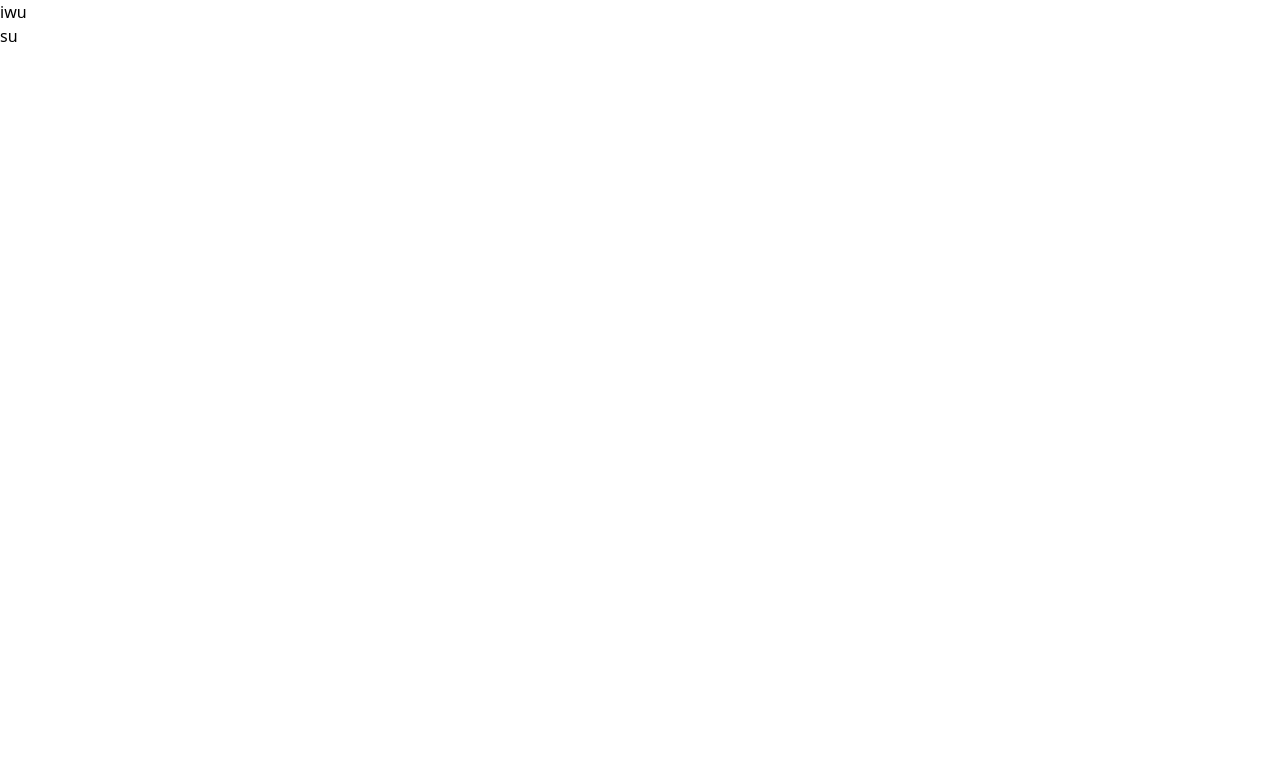
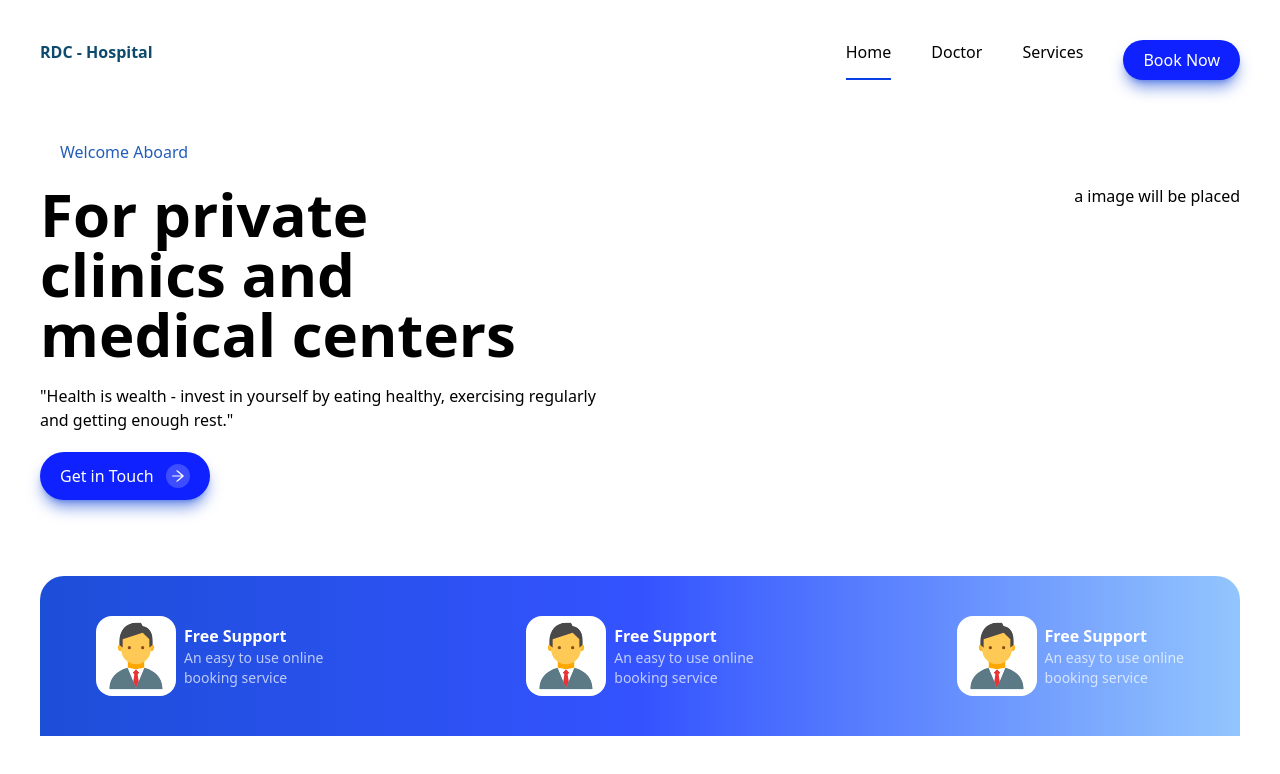
Before and after one commit to somwrks/RDC, a React (Create React App) app: page / in a window 1280 px wide. Shown: the top 774 px of the page. Built offline with nearby package versions, Linux system fonts and the light colour scheme.

Commit message:
homepage initial

```diff
--- a/package.json
+++ b/package.json
@@ -8,7 +8,9 @@
     "@testing-library/user-event": "^13.5.0",
     "react": "^18.2.0",
     "react-dom": "^18.2.0",
+    "react-icons": "^4.7.1",
     "react-scripts": "5.0.1",
+    "sass": "^1.56.1",
     "web-vitals": "^2.1.4"
   },
   "scripts": {
--- a/src/App.js
+++ b/src/App.js
@@ -1,9 +1,12 @@
 import "./App.css";
+import Header from "./components/Header";
+import LargeCard from "./components/LargeCard";
 
 function App() {
   return (
-    <div className="">
-      <h1>iwu</h1>su
+    <div className="max-w-7xl mx-auto ">
+      <Header />
+      <LargeCard />
     </div>
   );
 }
--- /dev/null
+++ b/src/components/Header.jsx
@@ -0,0 +1,26 @@
+import React from "react";
+
+const Header = () => {
+  const active =
+    "text-black font-medium text-black border-b-2 border-b-[#073fe5] text-uppercase";
+  const passive = "text-black   ";
+  return (
+    <div className="flex justify-between p-10">
+      {/* Logo */}
+      <div>
+        <p className="text-sky-900 font-bold ">RDC - Hospital</p>
+      </div>
+      {/* Right  */}
+      <div className="flex gap-10">
+        <p className={active}>Home</p>
+        <p className={passive}>Doctor</p>
+        <p className={passive}>Services</p>
+        <div className="bg-[#0e21fe] shadow-lg shadow-blue-700/60 px-5 rounded-full text-white py-2">
+          <p>Book Now</p>
+        </div>
+      </div>
+    </div>
+  );
+};
+
+export default Header;
--- /dev/null
+++ b/src/components/LargeCard.jsx
@@ -0,0 +1,70 @@
+import React from "react";
+import { AiOutlineArrowRight } from "react-icons/ai";
+import { FcBusinessman } from "react-icons/fc";
+const LargeCard = () => {
+  return (
+    <div className="px-10 py-5">
+      <h1 className="text-[#225dba] px-5 ">Welcome Aboard</h1>
+      <div className="flex justify-between py-5">
+        <div className="text-6xl font-semibold ">
+          <p>
+            For <span className="">private</span>
+          </p>
+          <p>clinics and </p>
+          <p>medical centers </p>
+          <div className="text-base mt-5 font-normal">
+            <p>
+              "Health is wealth - invest in yourself by eating healthy,
+              exercising regularly
+            </p>
+            <p>and getting enough rest."</p>
+          </div>
+          <div className="bg-[#0e21fe] w-fit px-5 py-3 shadow-lg shadow-blue-700/60 text-base text-white font-normal rounded-full mt-5">
+            <p className="flex items-center justify-center gap-3">
+              Get in Touch{" "}
+              <span className="bg-white/20 p-1 rounded-full">
+                <AiOutlineArrowRight />
+              </span>
+            </p>
+          </div>
+        </div>
+        <div className="">
+          <p>a image will be placed</p>
+          {/* <img
+            className="w-96 scale-125 object-contain"
+            src="https://cdn.sanity.io/images/mrfd4see/production/85a728494b58ce87f547a44aa0c9149aea437570-500x333.png?w=2000&fit=max&auto=format"
+          /> */}
+        </div>
+      </div>
+      <div className="bg-gradient-to-r mt-14 to-blue-300 rounded-t-3xl from-blue-700 via-[#3453ff] flex px-14 py-10 justify-between">
+        <div className="flex justify-center items-center">
+          <FcBusinessman className="h-20 w-20 bg-white rounded-2xl mr-2 brightness-110" />
+          <div className="flex flex-col">
+            <p className="text-white font-semibold">Free Support</p>
+            <p className="text-sm text-white/70">An easy to use online</p>
+            <p className="text-sm text-white/70">booking service</p>
+          </div>
+        </div>
+
+        <div className="flex justify-center items-center">
+          <FcBusinessman className="h-20 w-20 bg-white rounded-2xl mr-2 brightness-110" />
+          <div className="flex flex-col">
+            <p className="text-white font-semibold">Free Support</p>
+            <p className="text-sm text-white/70">An easy to use online</p>
+            <p className="text-sm text-white/70">booking service</p>
+          </div>
+        </div>
+        <div className="flex justify-center items-center">
+          <FcBusinessman className="h-20 w-20 bg-white rounded-2xl mr-2 brightness-110" />
+          <div className="flex flex-col">
+            <p className="text-white font-semibold">Free Support</p>
+            <p className="text-sm text-white/70">An easy to use online</p>
+            <p className="text-sm text-white/70">booking service</p>
+          </div>
+        </div>
+      </div>
+    </div>
+  );
+};
+
+export default LargeCard;
--- a/src/index.css
+++ /dev/null
@@ -1,3 +0,0 @@
-@tailwind base;
-@tailwind components;
-@tailwind utilities;
--- /dev/null
+++ b/src/index.scss
@@ -0,0 +1,27 @@
+@tailwind base;
+@tailwind components;
+@tailwind utilities;
+
+
+html,
+body {
+  padding: 0;
+  margin: 0;
+  &:before{
+    content:'';
+    content: "";
+    width: 100%;
+    height: 100vh;
+    // background: linear-gradient(to right bottom, #6d327c, #485DA6, #00a1ba, #01b18e, #32b37b);
+    // background: #D3D3D3;
+    // background-image: url("https://www.inkdrop.app/static/masthead-bg-f4b0f2b95bae8748ba397d4d5a72a08d.jpg");
+    // background-image: url("https://images.unsplash.com/photo-1485627941502-d2e6429a8af0?ixlib=rb-4.0.3&ixid=MnwxMjA3fDB8MHxwaG90by1wYWdlfHx8fGVufDB8fHx8&auto=format&fit=crop&w=1470&q=80");
+    position: fixed;
+    left: 0;
+    top: 0;
+    z-index: -1;
+    background-position: 50% 50%;
+    background-repeat: no-repeat;
+    background-size: cover;
+  }
+}
```
Also changed, not shown: src/index.js (+5 -5 lines), 1 other file (tests, documents, lock files or other folders).
